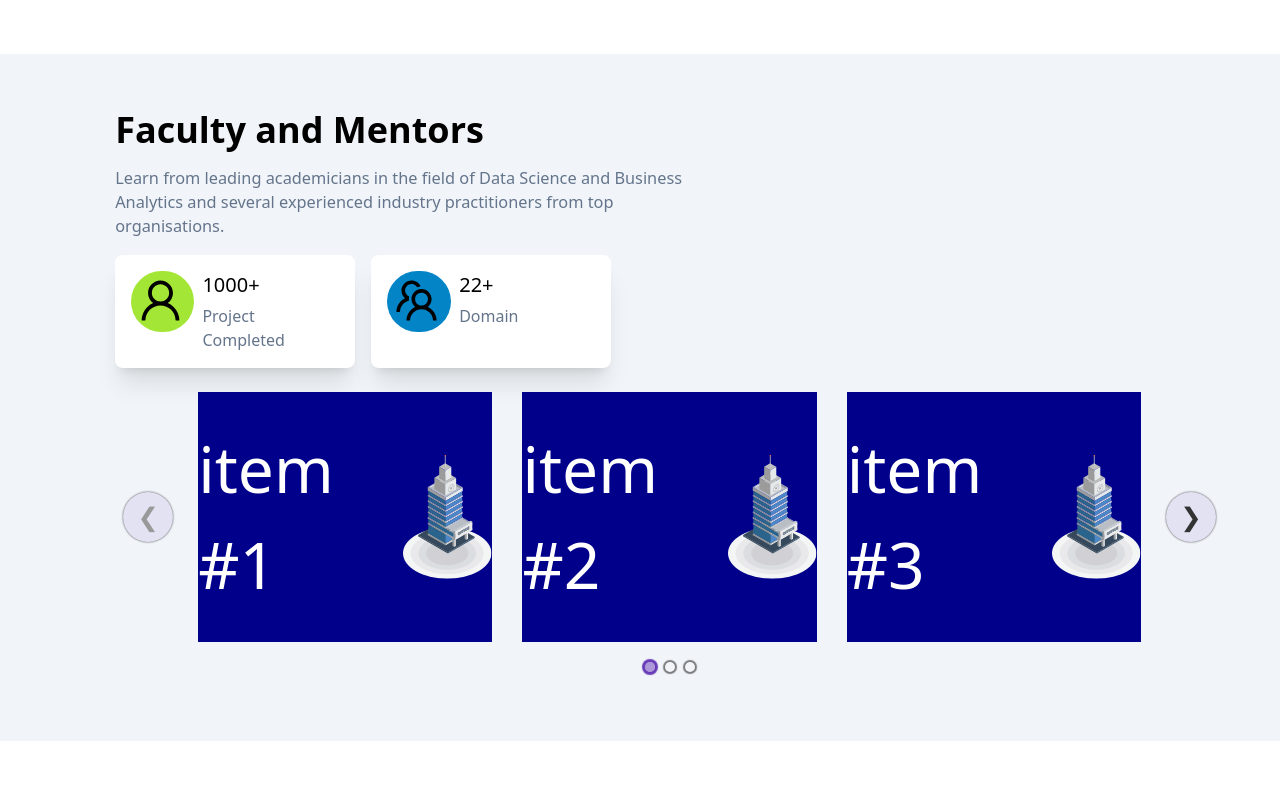
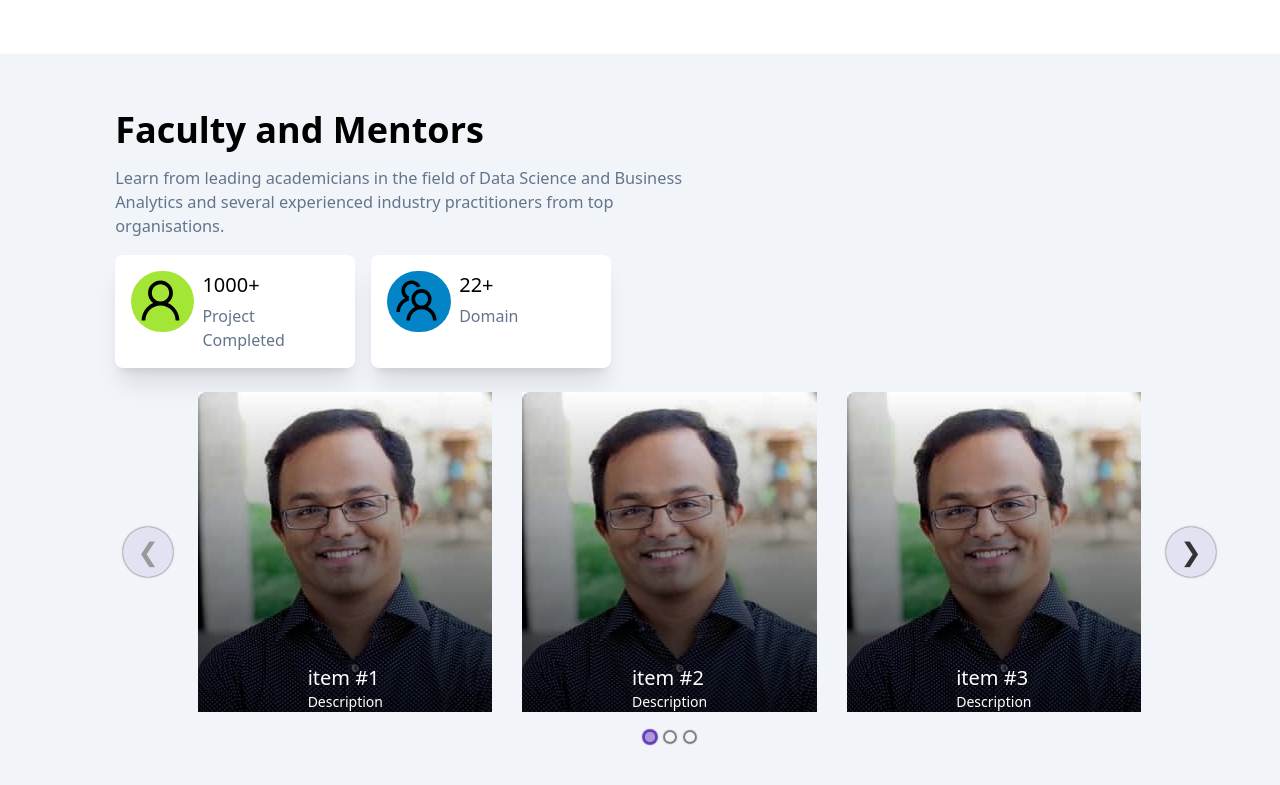
Before and after one commit to AmitThakur045/Courses, a React (Create React App) app: page / in a window 1280 px wide. Shown: the part 4625-5410 px from the top of the page. Before the commit the page ends 5366 px from the top, so only its background shows below. Built offline with nearby package versions, Linux system fonts and the light colour scheme; the HTML template or start-up script is replaced by a standard one.

Commit message:
completed carousel

```diff
--- a/src/components/Faculty.js
+++ b/src/components/Faculty.js
@@ -2,7 +2,20 @@ import React from "react";
 import Carousel from "react-elastic-carousel";
 import { UserOutlined, TeamOutlined } from "@ant-design/icons";
 import FacultyMember from "./FacultyMember";
-import photo from "../assests/sample.png";
+import image from "../assests/image.jpg";
+
+const styles = {
+  display: "flex",
+  justifyContent: "center",
+  alignItems: "end",
+  width: "100%",
+  height: "320px",
+  backgroundposition: "top",
+  backgroundImage: `linear-gradient(to bottom, rgba(0, 0, 0, 0), rgba(0, 0, 0, 0.8)), url(${image})`,
+  backgroundsize: "cover",
+  color: "#fff",
+  margin: "0 15px",
+};
 
 const Faculty = () => {
   const items = [
@@ -59,10 +72,12 @@ const Faculty = () => {
         <div className="p-2">
           <Carousel breakPoints={breakPoints}>
             {items.map((item) => (
-              <FacultyMember key={item.id}>
-                <p>{item.title}</p>
-                <img src={photo} alt="images" />
-              </FacultyMember>
+              <div style={styles} key={item.id}>
+                <div className="flex flex-col">
+                  <p className="text-xl">{item.title}</p>
+                  <p className="text-sm from-stone-300">Description</p>
+                </div>
+              </div>
             ))}
           </Carousel>
         </div>
--- a/src/components/FacultyMember.js
+++ b/src/components/FacultyMember.js
@@ -1,13 +1,15 @@
 import styled from "styled-components";
+import image from "../assests/image.jpg";
 
 export default styled.div`
   display: flex;
   justify-content: center;
   align-items: center;
+  width: 100%;
   height: 250px;
-  width: 100%;
-  background-color: #00008b;
+  background-position: top;
+  background-size: cover;
+  background: linear-gradient(45deg, #1D3475, #060D1F), url(${image});
   color: #fff;
   margin: 0 15px;
-  font-size: 4em;
 `;
```
Also changed, not shown: src/assests/image.jpg (added).
